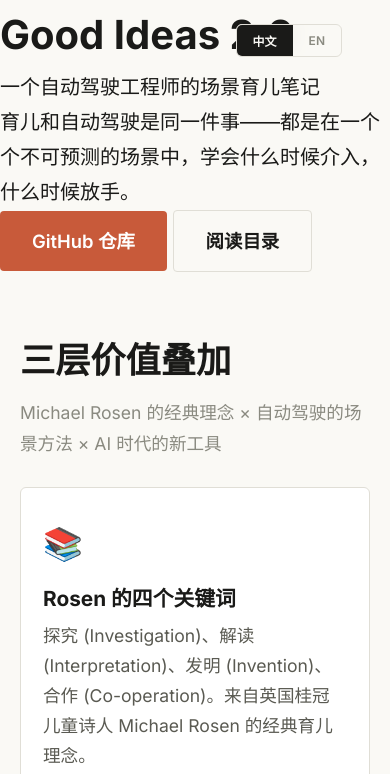
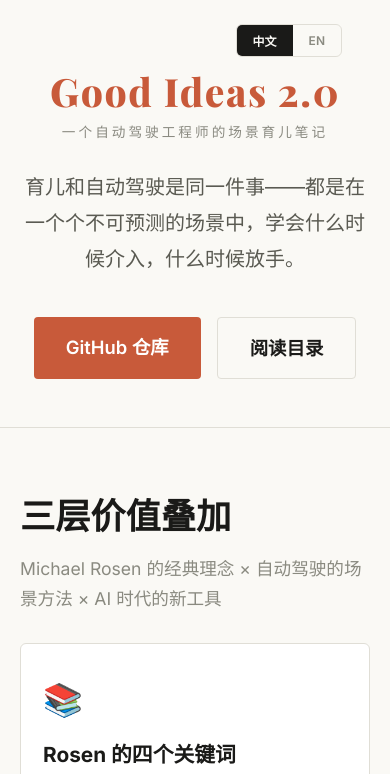
Before and after one commit to AutoZYX/GoodIdeas2, a plain HTML site: page docs/index.html in a window 390 px wide. Shown: the top 774 px of the page. Drawn offline with nearby package versions, Linux system fonts and the light colour scheme.

Commit message:
Fix header styling, add WeChat info to About section
- Restore header styles (centered, large title, proper spacing) that were
  lost when CSS was extracted to external file
- Add WeChat Official Account (张玉新-AutoZYX) with tagline to About section

Co-Authored-By: Claude Opus 4.6 (1M context) <noreply@anthropic.com>

```diff
--- a/docs/assets/style.css
+++ b/docs/assets/style.css
@@ -32,6 +32,18 @@ body.E p.en, body.E div.en, body.E h2.en, body.E h3.en { display:block!important
 body.E li.en { display:list-item!important; }
 body.E td.en, body.E th.en { display:table-cell!important; }
 body.E .en-link { display:inline-block!important; }
+
+/* Header */
+header { padding:100px 32px 72px; text-align:center; border-bottom:1px solid var(--border); }
+header h1 { font-family:'Playfair Display',Georgia,serif; font-size:6vw; font-weight:800; letter-spacing:0.04em; margin-bottom:8px; color:var(--accent); line-height:1.1; }
+header .sub { font-family:'Inter',sans-serif; font-size:1.6vw; color:var(--text3); margin-bottom:24px; letter-spacing:3px; text-transform:uppercase; font-weight:500; }
+header .tagline { font-size:clamp(1.3rem,1.1rem+0.6vw,1.8rem); color:var(--text2); max-width:800px; margin:0 auto 40px; line-height:1.8; }
+header .actions { display:flex; gap:16px; justify-content:center; flex-wrap:wrap; }
+@media(max-width:640px) {
+  header { padding:70px 20px 48px; }
+  header h1 { font-size:10vw; }
+  header .sub { font-size:3.5vw; }
+}
 
 /* Buttons */
 .btn { display:inline-block; padding:14px 32px; border-radius:4px; font-size:1.15rem; font-weight:600; transition:.2s; font-family:inherit; }
--- a/docs/index.html
+++ b/docs/index.html
@@ -222,6 +222,10 @@
         <span class="cn">研究自动驾驶安全的人，在英国独自带娃一年后，发现育儿和自动驾驶是同一件事。白天在实验室研究"车在什么场景下该由人接管"，晚上在家琢磨"孩子在什么场景下该由我介入"。这本书是他和5岁儿子Lucky在纽卡斯尔这一年的探究日志。</span>
         <span class="en">A researcher in autonomous driving safety who, after a year of solo parenting in the UK, realized that parenting and self-driving are the same problem. By day he studies when a car should hand control to the human; by night he figures out when to step in with his kid. This book is the field journal of his year in Newcastle with his 5-year-old son Lucky.</span>
       </p>
+      <p style="margin-top:16px; font-size:1rem; color:var(--text3);">
+        <span class="cn">公众号：<strong>张玉新-AutoZYX</strong> — 回归斜杠，拥抱AI，成为Auto（自动/自主/自发/自我驱动/汽车）的ZYX。</span>
+        <span class="en">WeChat: <strong>张玉新-AutoZYX</strong> | <a href="https://www.linkedin.com/in/zhangyuxin/" target="_blank">LinkedIn</a> — Embracing AI, becoming Auto (autonomous / self-driven / automotive) ZYX.</span>
+      </p>
     </div>
   </div>
 </div>
```
